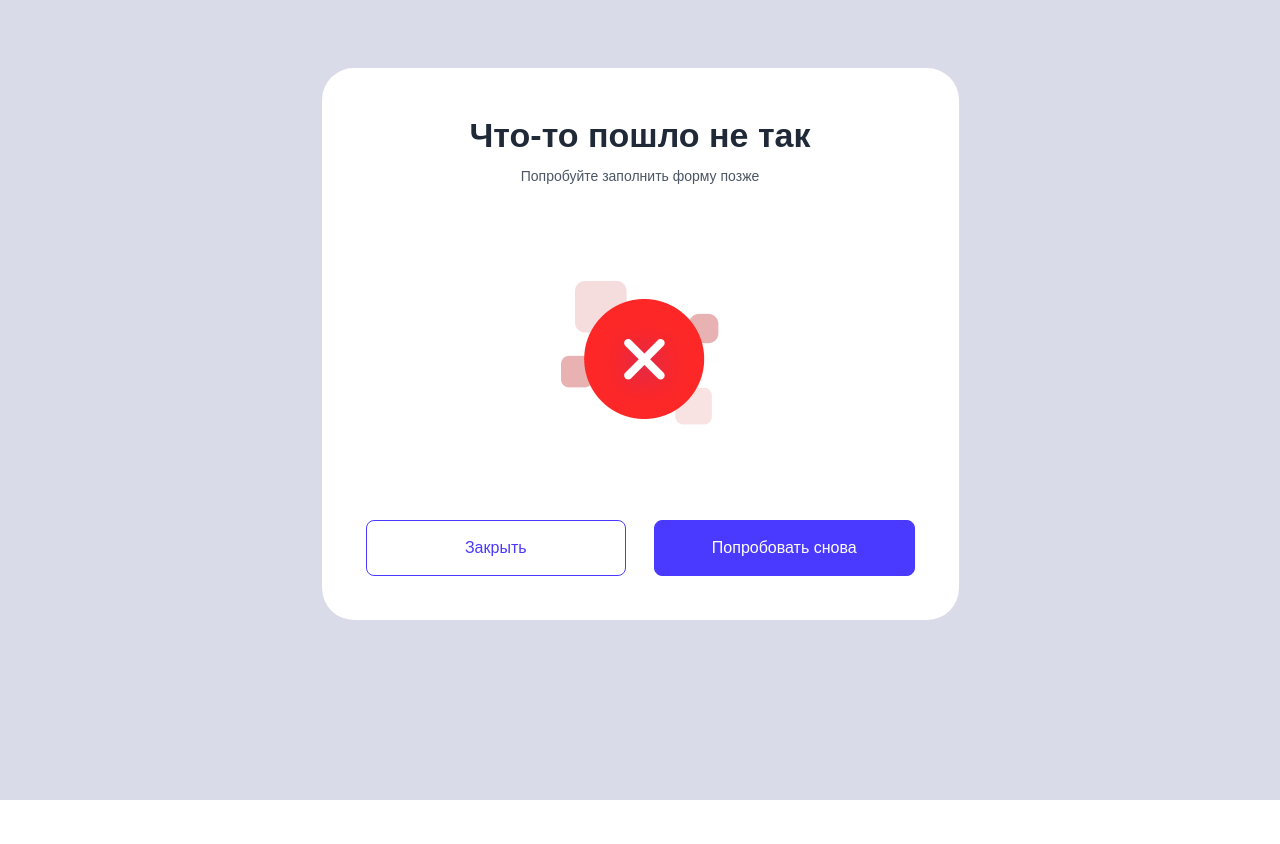
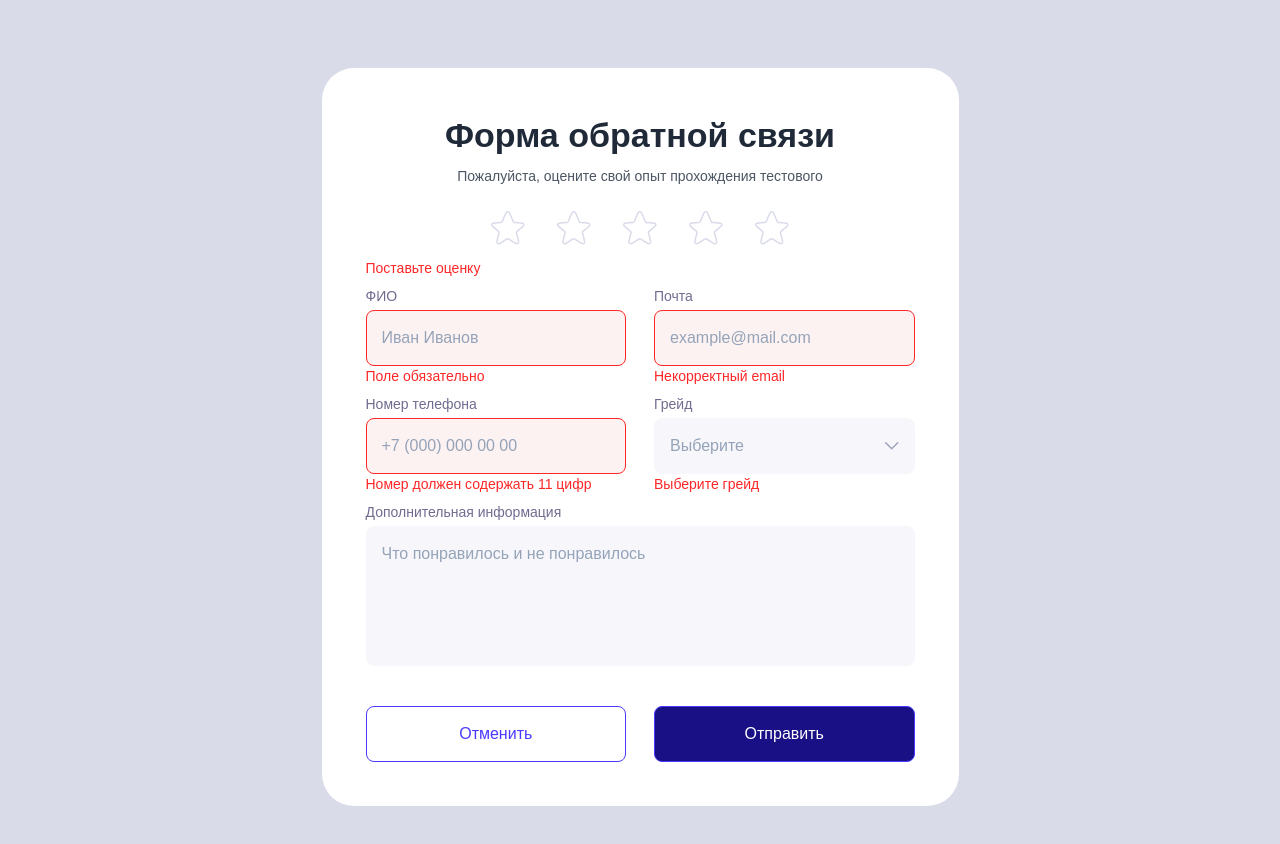
Before and after one commit to s-aladin/dream-team, a Vue app: page / in a window 1280 px wide. Both pictures are taken after a click on the button "Отправить". Shown: the top 844 px of the page. Before the commit the page ends 800 px from the top, so only its background shows below. Built offline with nearby package versions, Linux system fonts and the light colour scheme.

Commit message:
feat: added inline-validation

```diff
--- a/src/assets/main.scss
+++ b/src/assets/main.scss
@@ -106,6 +106,7 @@ body {
     flex-direction: column;
     align-items: flex-start;
     gap: 4px;
+    position: relative;
 
     &__label {
       font-size: 14px;
@@ -138,6 +139,17 @@ body {
         line-height: 28px;
         color: #94a3b8;
       }
+
+      &--error {
+        background-color: #FDF2F2;
+        border-color: #FD2727;
+
+        &:focus,
+        &:hover {
+          background-color: #FDF2F2;
+          border-color: #FD2727;
+        }
+      }
     }
 
     &__select {
@@ -150,6 +162,16 @@ body {
 
     &__textarea {
       resize: none;
+    }
+
+    &__error {
+      position: absolute;
+      font-size: 14px;
+      line-height: 20px;
+      bottom: 0;
+      left: 0;
+      transform: translateY(100%);
+      color: #FD2727;
     }
   }
 
@@ -345,6 +367,11 @@ body {
           line-height: 20px;
         }
       }
+
+      &__error {
+        font-size: 12px;
+        line-height: 14px;
+      }
     }
 
     &-fields {
--- a/src/components/DesktopForm.vue
+++ b/src/components/DesktopForm.vue
@@ -6,6 +6,7 @@
             :rating="formData.rating"
             @update:rating="(val) => updateField('rating', val)"
         />
+        <span v-if="errors.rating" class="form-field__error">{{ errors.rating }}</span>
       </div>
       <div class="form-field" v-show="formData.rating > 0">
         <QuickReplies
@@ -20,6 +21,7 @@
             :modelValue="formData.fullName"
             @update:modelValue="(val) => updateField('fullName', val)"
             placeholder="Иван Иванов"
+            :error="errors.fullName"
         />
         <FieldInput
             label="Почта"
@@ -27,6 +29,7 @@
             :modelValue="formData.email"
             @update:modelValue="(val) => updateField('email', val)"
             placeholder="example@mail.com"
+            :error="errors.email"
         />
       </div>
       <div class="form-fields-row">
@@ -34,6 +37,7 @@
             label="Номер телефона"
             :modelValue="formData.phone"
             @update:modelValue="(val) => updateField('phone', val)"
+            :error="errors.phone"
         />
         <div class="form-field">
           <label class="form-field__label">Грейд</label>
@@ -43,6 +47,7 @@
               placeholder="Выберите"
               @update:modelValue="(val) => updateField('grade', val)"
           />
+          <span v-if="errors.grade" class="form-field__error">{{ errors.grade }}</span>
         </div>
       </div>
       <TextareaInput
@@ -55,10 +60,10 @@
     </div>
 
     <div class="form__actions form__actions-desktop">
-      <button class="button button--secondary" @click="emit('cancel')">
+      <button class="button button--secondary" type="button" @click="emit('cancel')">
         Отменить
       </button>
-      <button class="button button--primary" @click="emit('submit')">
+      <button class="button button--primary" type="submit" @click.prevent="handleSubmit">
         Отправить
       </button>
     </div>
@@ -75,11 +80,22 @@ import { gradeOptions } from '@/constants/feedbackFormConstants.js';
 import FieldInput from "@/components/fields/FieldInput.vue";
 import TextareaInput from "@/components/fields/TextareaInput.vue";
 
-const emit = defineEmits(['cancel', 'submit']);
+const emit = defineEmits(['cancel', 'submit'])
 
-const { formData, updateFormData } = useFeedbackForm();
+const { formData, updateFormData, errors, debouncedValidateField, validateStep1, validateStep2 } = useFeedbackForm()
 
 const updateField = (field, value) => {
-  updateFormData({ [field]: value });
-};
+  updateFormData({ [field]: value })
+  if (field in errors) {
+    debouncedValidateField(field, value)
+  }
+}
+
+const handleSubmit = () => {
+  const isStep1Valid = validateStep1()
+  const isStep2Valid = validateStep2()
+  if (isStep1Valid && isStep2Valid) {
+    emit('submit')
+  }
+}
 </script>
--- a/src/components/FormController.vue
+++ b/src/components/FormController.vue
@@ -15,7 +15,7 @@
       </div>
 
       <DesktopForm v-if="!isMobile" @cancel="handleCancel" @submit="handleSubmit" />
-      <MobileForm v-else @cancel="handleCancel" @submit="handleSubmit" @error="handleError" />
+      <MobileForm v-else @cancel="handleCancel" @submit="handleSubmit" />
     </div>
   </transition>
 </template>
@@ -75,11 +75,6 @@ const handleCancel = () => {
   showResultScreen.value = false;
 };
 
-const handleError = () => {
-  isError.value = true;
-  showResultScreen.value = true;
-};
-
 const handleBackFromResult = () => {
   if (!isError.value) resetForm();
 
--- a/src/components/MobileForm.vue
+++ b/src/components/MobileForm.vue
@@ -7,6 +7,7 @@
             :modelValue="formData.fullName"
             @update:modelValue="(val) => updateField('fullName', val)"
             placeholder="Иван Иванов"
+            :error="errors.fullName"
         />
         <FieldInput
             label="Почта"
@@ -14,11 +15,13 @@
             :modelValue="formData.email"
             @update:modelValue="(val) => updateField('email', val)"
             placeholder="example@mail.com"
+            :error="errors.email"
         />
         <PhoneInput
             label="Номер телефона"
             :modelValue="formData.phone"
             @update:modelValue="(val) => updateField('phone', val)"
+            :error="errors.phone"
         />
       </div>
 
@@ -28,6 +31,7 @@
               :rating="formData.rating"
               @update:rating="(val) => updateField('rating', val)"
           />
+          <span v-if="errors.rating" class="form-field__error">{{ errors.rating }}</span>
         </div>
         <div class="form-field">
           <QuickReplies
@@ -51,6 +55,7 @@
               placeholder="Выберите"
               @update:modelValue="(val) => updateField('grade', val)"
           />
+          <span v-if="errors.grade" class="form-field__error">{{ errors.grade }}</span>
         </div>
       </div>
     </transition>
@@ -82,24 +87,28 @@ import { gradeOptions } from '@/constants/feedbackFormConstants.js';
 import FieldInput from "@/components/fields/FieldInput.vue";
 import TextareaInput from "@/components/fields/TextareaInput.vue";
 
-const emit = defineEmits(['cancel', 'submit', 'error']);
+const emit = defineEmits(['cancel', 'submit']);
 
 const step = ref(1);
 const direction = ref('forward');
-const { formData, updateFormData, validateStep1 } = useFeedbackForm();
+const { formData, updateFormData, errors, debouncedValidateField, validateStep1, validateStep2, clearErrors } = useFeedbackForm()
 
 const updateField = (field, value) => {
-  updateFormData({ [field]: value });
-};
+  updateFormData({ [field]: value })
+
+  if (field in errors) {
+    debouncedValidateField(field, value)
+  }
+}
 
 const goToStep2 = () => {
+  clearErrors(['grade', 'rating']);
+
   if (validateStep1()) {
     direction.value = 'forward';
     step.value = 2;
-  } else {
-    emit('error');
   }
-};
+}
 
 const step1Progress = computed(() => {
   const fields = [
@@ -125,6 +134,12 @@ const handleBack = () => {
 };
 
 const handleSubmit = () => {
-  step.value === 2 ? emit('submit') : goToStep2();
+  if (step.value === 1) {
+    goToStep2();
+  } else {
+    if (validateStep2()) {
+      emit('submit');
+    }
+  }
 };
 </script>
--- a/src/components/fields/FieldInput.vue
+++ b/src/components/fields/FieldInput.vue
@@ -4,25 +4,27 @@
     <input
         :id="fieldId"
         class="form-field__input"
+        :class="{ 'form-field__input--error': error }"
         :type="type"
         :value="modelValue"
         @input="emit('update:modelValue', $event.target.value)"
         :placeholder="placeholder"
     />
+    <span v-if="error" class="form-field__error">{{ error }}</span>
   </div>
 </template>
 
 <script setup>
-import { useId } from 'vue';
+import { useId } from 'vue'
 
 defineProps({
   modelValue: String,
   label: String,
   type: { type: String, default: 'text' },
-  placeholder: String
-});
+  placeholder: String,
+  error: { type: String, default: '' }
+})
 
-const emit = defineEmits(['update:modelValue']);
-
-const fieldId = useId();
+const emit = defineEmits(['update:modelValue'])
+const fieldId = useId()
 </script>
--- a/src/components/fields/PhoneInput.vue
+++ b/src/components/fields/PhoneInput.vue
@@ -4,6 +4,7 @@
     <input
         ref="inputRef"
         class="form-field__input"
+        :class="{ 'form-field__input--error': error }"
         type="tel"
         :value="displayValue"
         @input="handleInput"
@@ -11,6 +12,7 @@
         @blur="onBlur"
         :placeholder="placeholder"
     />
+    <span v-if="error" class="form-field__error">{{ error }}</span>
   </div>
 </template>
 
@@ -20,7 +22,8 @@ import { ref, computed } from 'vue';
 const props = defineProps({
   modelValue: { type: String, default: '' },
   label: { type: String, default: '' },
-  placeholder: { type: String, default: '+7 (000) 000 00 00' }
+  placeholder: { type: String, default: '+7 (000) 000 00 00' },
+  error: { type: String, default: '' }
 });
 
 const emit = defineEmits(['update:modelValue']);
--- a/src/composables/useFeedbackForm.js
+++ b/src/composables/useFeedbackForm.js
@@ -12,6 +12,51 @@ const initialState = {
 
 const state = reactive({ ...initialState })
 
+const errors = reactive({
+    fullName: '',
+    email: '',
+    phone: '',
+    grade: '',
+    rating: ''
+})
+
+function validateField(field, value) {
+    switch (field) {
+        case 'fullName':
+            return value.trim() ? '' : 'Поле обязательно'
+        case 'email': {
+            const emailRegex = /^[^\s@]+@[^\s@]+\.[^\s@]+$/
+            return emailRegex.test(value) ? '' : 'Некорректный email'
+        }
+        case 'phone': {
+            const digits = value.replace(/\D/g, '')
+            return digits.length === 11 ? '' : 'Номер должен содержать 11 цифр'
+        }
+        case 'grade':
+            return value ? '' : 'Выберите грейд'
+        case 'rating':
+            return value > 0 ? '' : 'Поставьте оценку'
+        default:
+            return ''
+    }
+}
+
+const debounceTimers = new Map()
+
+function debouncedValidateField(field, value) {
+    if (debounceTimers.has(field)) {
+        clearTimeout(debounceTimers.get(field))
+    }
+    debounceTimers.set(
+        field,
+        setTimeout(() => {
+            if (field in errors) {
+                errors[field] = validateField(field, value)
+            }
+        }, 500)
+    )
+}
+
 export function useFeedbackForm() {
     const updateFormData = (newData) => {
         Object.assign(state, newData)
@@ -19,30 +64,85 @@ export function useFeedbackForm() {
 
     const resetForm = () => {
         Object.assign(state, initialState)
+        for (const key in errors) {
+            errors[key] = ''
+        }
+        for (const timer of debounceTimers.values()) {
+            clearTimeout(timer)
+        }
+        debounceTimers.clear()
+    }
+
+    const clearErrors = (fields) => {
+        fields.forEach(field => {
+            if (field in errors) {
+                errors[field] = ''
+            }
+        })
     }
 
     const validateStep1 = () => {
-        const {fullName, email, phone} = state;
-        if (!fullName.trim()) return false;
+        let isValid = true
 
-        const emailRegex = /^[^\s@]+@[^\s@]+\.[^\s@]+$/
-        if (!emailRegex.test(email)) return false;
+        const { fullName, email, phone } = state
 
-        const phoneDigits = phone.replace(/\D/g, '')
-        if (phoneDigits.length !== 11) return false;
+        const fullNameError = validateField('fullName', fullName)
+        if (fullNameError) {
+            errors.fullName = fullNameError
+            isValid = false
+        } else {
+            errors.fullName = ''
+        }
 
-        return true
+        const emailError = validateField('email', email)
+        if (emailError) {
+            errors.email = emailError
+            isValid = false
+        } else {
+            errors.email = ''
+        }
+
+        const phoneError = validateField('phone', phone)
+        if (phoneError) {
+            errors.phone = phoneError
+            isValid = false
+        } else {
+            errors.phone = ''
+        }
+
+        return isValid
     }
 
     const validateStep2 = () => {
-        return state.rating > 0 && state.grade !== ''
+        let isValid = true
+
+        const gradeError = validateField('grade', state.grade)
+        if (gradeError) {
+            errors.grade = gradeError
+            isValid = false
+        } else {
+            errors.grade = ''
+        }
+
+        const ratingError = validateField('rating', state.rating)
+        if (ratingError) {
+            errors.rating = ratingError
+            isValid = false
+        } else {
+            errors.rating = ''
+        }
+
+        return isValid
     }
 
     return {
         formData: readonly(state),
+        errors: readonly(errors),
         updateFormData,
         resetForm,
         validateStep1,
-        validateStep2
+        validateStep2,
+        debouncedValidateField,
+        clearErrors
     }
 }
```
